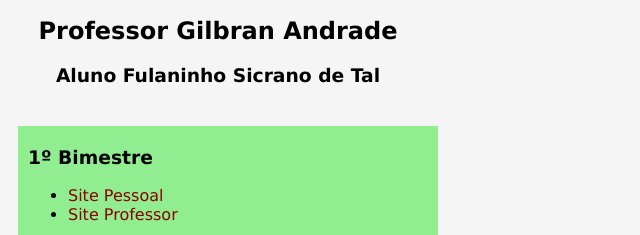
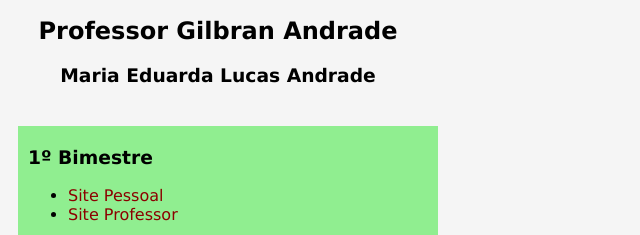
Before and after one commit to eduardandrde/aweb, a plain HTML site: page index.html in a window 1280 px wide. Shown: the part 159-394 px from the top of the page, 0-640 px from the left. Drawn offline with Linux system fonts and the light colour scheme.

Commit message:
atualizacao

```diff
--- a/index.html
+++ b/index.html
@@ -14,7 +14,7 @@
     <div class="titulo">
         <h1>Avaliações - Autoria Web</h1>
         <h2>Professor Gilbran Andrade</h2>
-        <h3>Aluno Fulaninho Sicrano de Tal </h4>
+        <h3>Maria Eduarda Lucas Andrade</h4>
     </div>
     <div class="bimestre bimImpar">
         <h3>1º Bimestre</h3>
```
